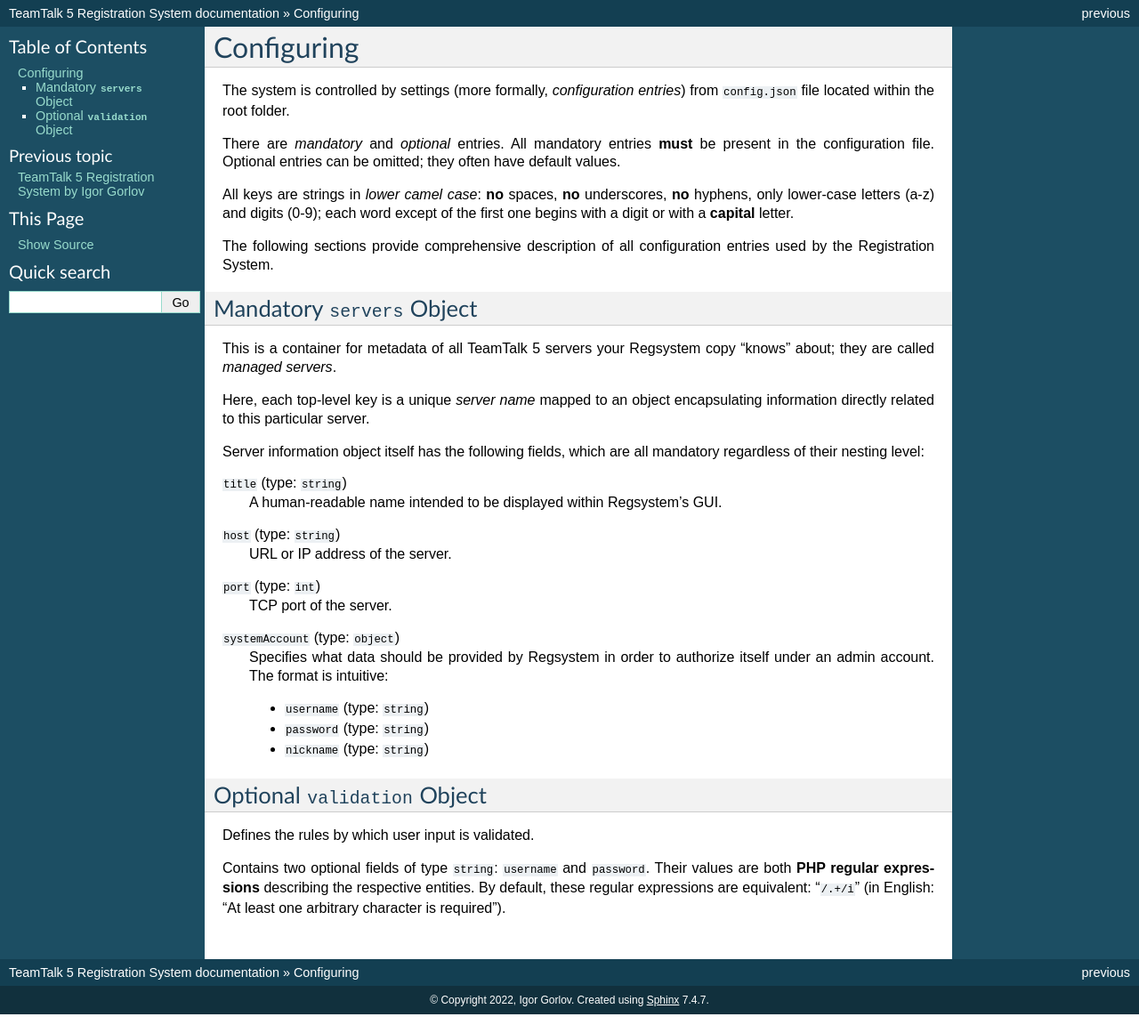
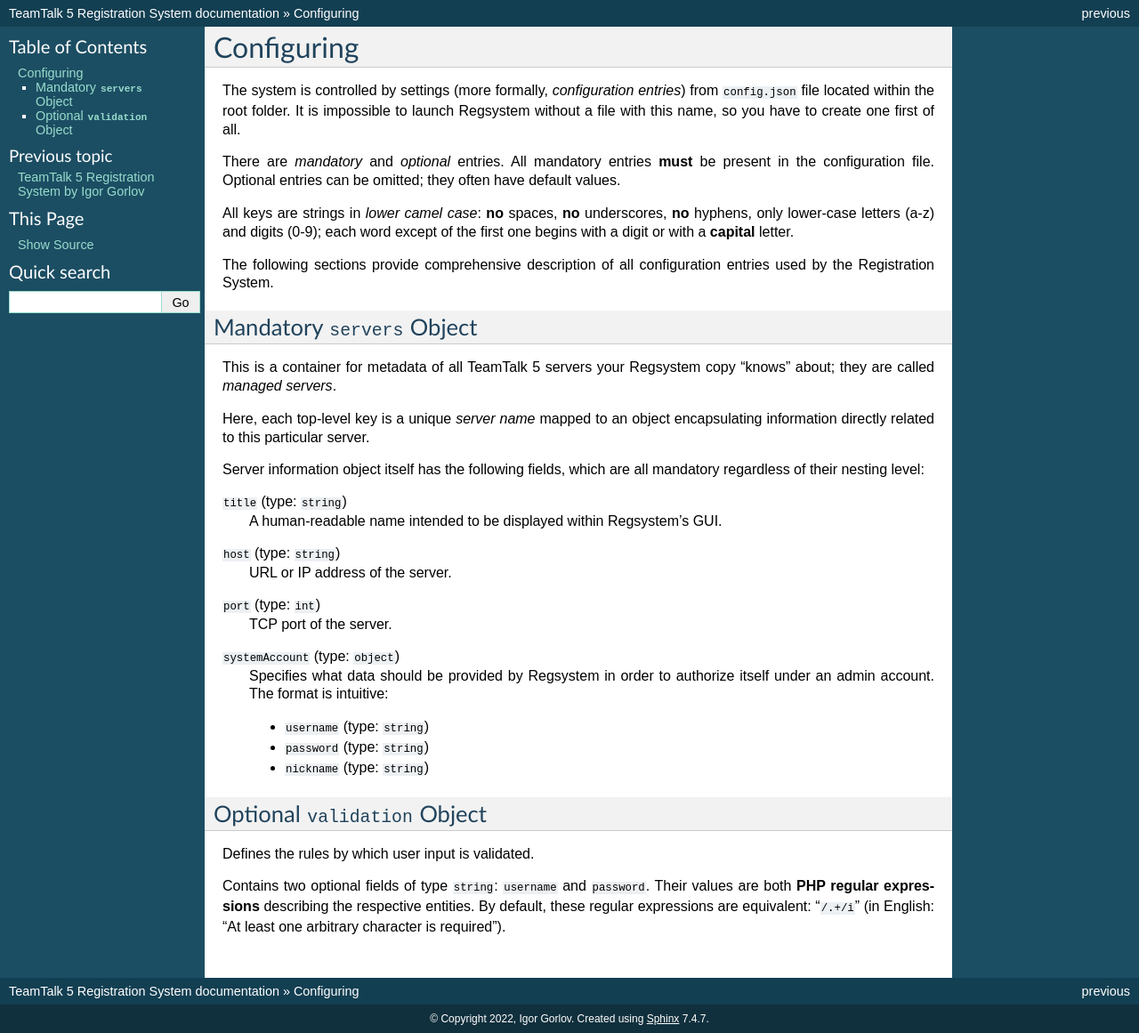
Before and after one commit to igor-gorlov/teamtalk-regsystem, a Sphinx documentation site: the page built from docs/configuring.rst, in a window 1280 px wide. Shown: the whole page at 89% size. Built offline with Sphinx 7.4.7, drawn with Linux system fonts in a browser that asks for light colours; before the commit the page ends 1140 px from its top, so only the background shows below that.

Commit message:
In docs, point out that Regsystem cannot be run without config.json

```diff
--- a/docs/configuring.rst
+++ b/docs/configuring.rst
@@ -3,6 +3,7 @@
 
 The system is controlled by settings (more formally, :dfn:`configuration entries`)
 from :file:`config.json` file located within the root folder.
+It is impossible to launch Regsystem without a file with this name, so you have to create one first of all.
 
 There are :dfn:`mandatory` and :dfn:`optional` entries.
 All mandatory entries **must** be present in the configuration file.
```
